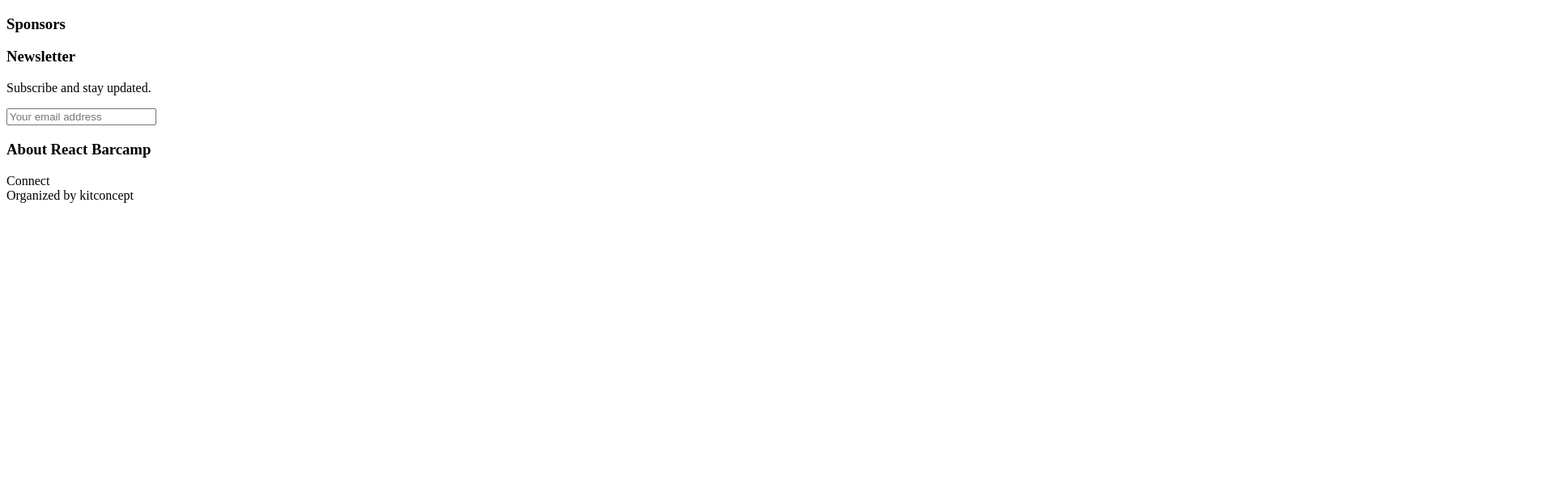
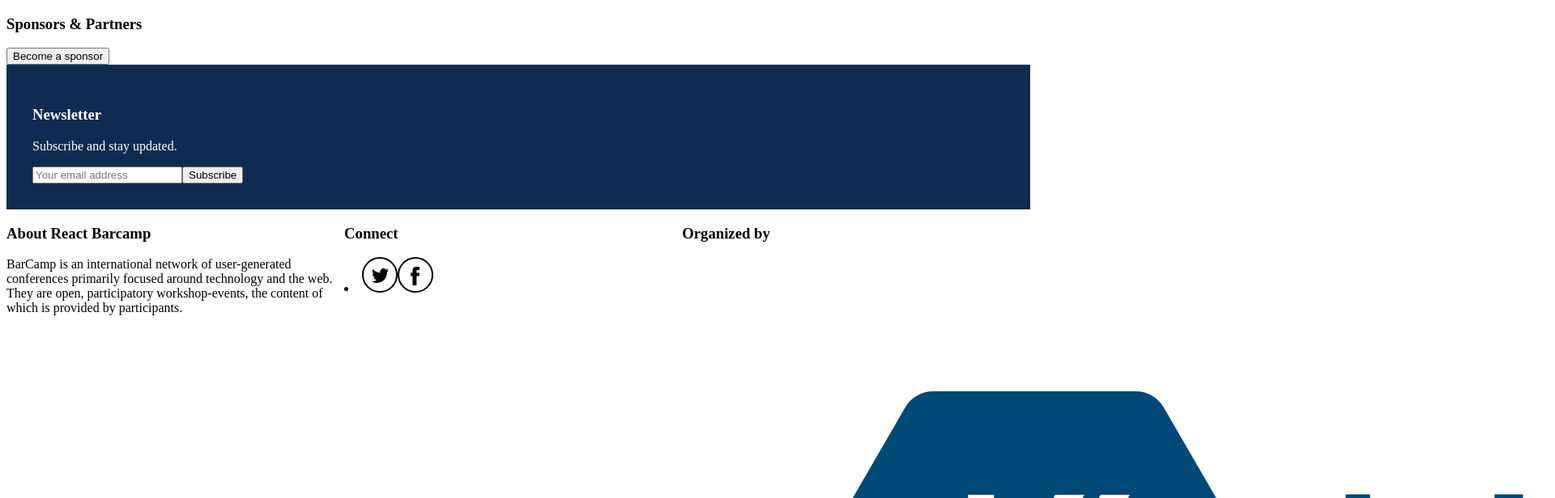
Before and after one commit to jhilden/react-barcamp.de, a Gatsby site: page / in a window 1280 px wide. Shown: the top 616 px of the page at 81% size, 1920 px wide, since content can reach past the window. Built offline with nearby package versions, Linux system fonts and the light colour scheme; Gatsby itself is replaced by a stand-in of ours.

Commit message:
Add logo, social icons, footer.

```diff
--- a/src/pages/index.js
+++ b/src/pages/index.js
@@ -1,20 +1,37 @@
 import React from 'react'
 import Link from 'gatsby-link'
+import TwitterLogo from './twitter.svg'
+import FacebookLogo from './facebook.svg'
+import KitconceptLogo from './kitconcept.svg'
 
 const IndexPage = () => (
   <div>
     <div>
-      <h3>Sponsors</h3>
+      <h3>Sponsors & Partners</h3>
+      <button>Become a sponsor</button>
     </div>
-    <div>
+    <div style={{color: 'white', backgroundColor: '#102A51', padding: '2em',}}>
       <h3>Newsletter</h3>
       <p>Subscribe and stay updated.</p>
       <input type="email" placeholder="Your email address" />
+      <button>Subscribe</button>
     </div>
     <div>
-      <div><h3>About React Barcamp</h3></div>
-      <div>Connect</div>
-      <div>Organized by kitconcept</div>
+      <div style={{width: '33%', float: 'left'}}>
+        <h3>About React Barcamp</h3>
+        <p>BarCamp is an international network of user-generated conferences primarily focused around technology and the web. They are open, participatory workshop-events, the content of which is provided by participants.</p>
+      </div>
+      <div style={{ width: '33%', float: 'left' }}>
+        <h3>Connect</h3>
+        <li>
+          <a href="#"><img src={TwitterLogo} alt="Twitter" /></a>
+          <a href="#"><img src={FacebookLogo} alt="Facebook" /></a>
+        </li>
+      </div>
+      <div style={{ width: '33%', float: 'left' }}>
+        <h3>Organized by</h3>
+        <img src={KitconceptLogo} alt="kitconcept GmbH" />
+      </div>
     </div>
   </div>
 )
```
Also changed, not shown: src/components/header.js (+6 -1 lines), src/pages/facebook.svg (added), src/pages/instagram.svg (added), src/pages/kitconcept.svg (added), src/pages/linkedin.svg (added), src/pages/twitter.svg (added), src/pages/xing.svg (added).
